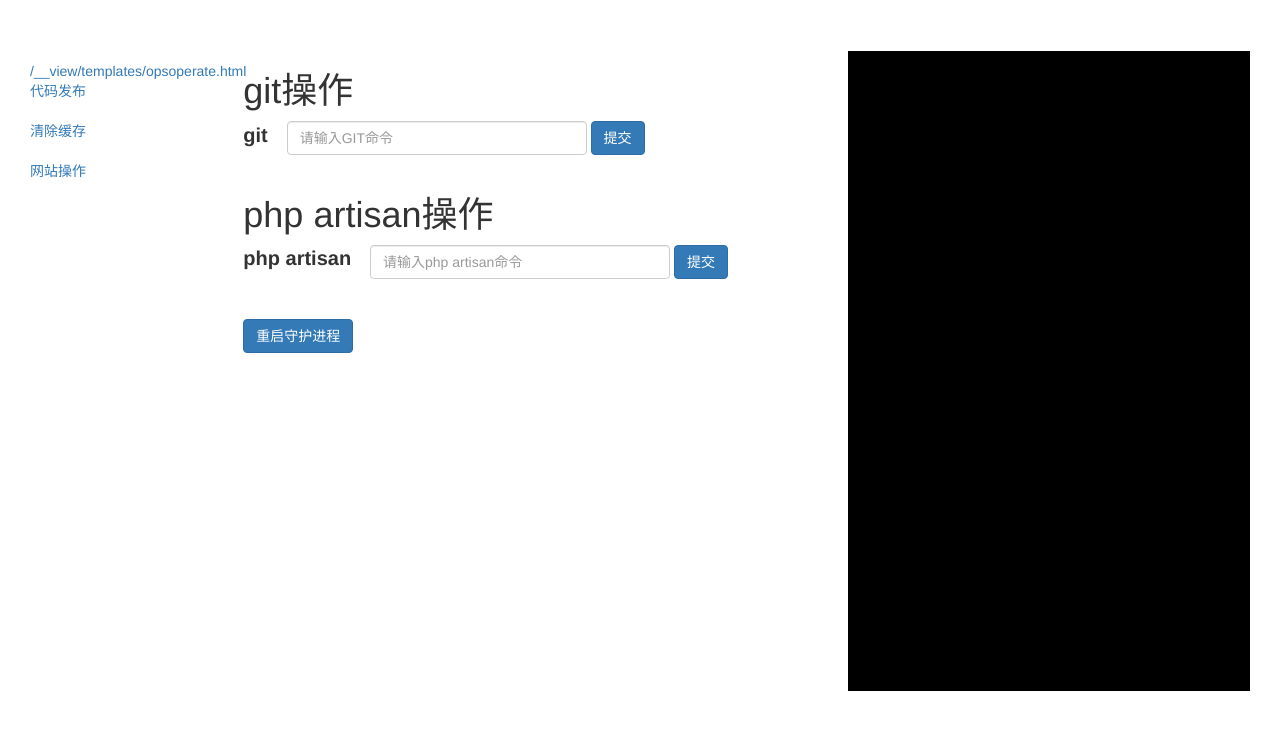
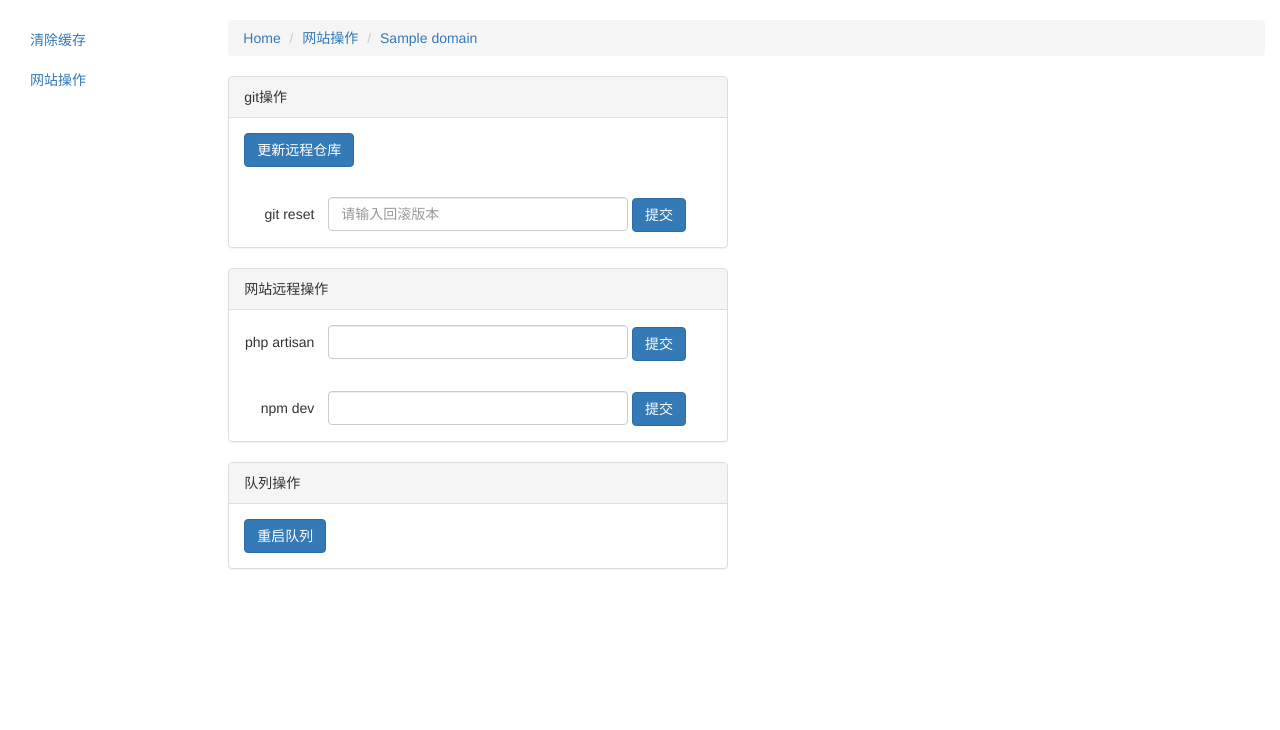
Before and after one commit to chuangchuangchuanga/Devops, a Django app: template templates/opsoperate.html in a window 1280 px wide. Shown: the part 52-782 px from the top of the page. Run offline with Django 3.2, Linux system fonts and the light colour scheme; the template is opened without the code that fills it: most values are stand-ins (such as "Sample title", 1, 10 or a date in 2020); parts of the project's set-up code (start-up, migrations or seed data) failed here and were passed over; some libraries are stand-ins or nearby versions.

Commit message:
no message

```diff
--- a/apps/ops/models.py
+++ b/apps/ops/models.py
@@ -8,6 +8,7 @@ class domain_to_server(models.Model):
     website_type = (
         (0, u"october"),
         (1, u"larval"),
+        (2, u"html")
     )
     Domain = models.CharField(max_length=50)
     Adderss = models.GenericIPAddressField()
--- a/templates/master/html.html
+++ b/templates/master/html.html
@@ -31,10 +31,11 @@
     </div>
   </div>
 </nav>
-<div style="clear:both;overflow: hidden; margin-top: 51px">
+
+<div class="container-fluid">
+    <div class="row">
         <div class="col-sm-3 col-md-2 sidebar" style="float:left;">
           <ul class="nav nav-sidebar">
-        <li {% if 'develop' in request.get_full_path %} class="active" {% endif %}><a href="/develop/">{{ request.get_full_path }} 代码发布</a></li>
             <li><a href="{% url 'searchdomain' %}">清除缓存</a></li>
             <li><a href="{% url 'opssearchdomain' %}">网站操作</a></li>
           </ul>
@@ -43,5 +44,7 @@
         {% block content %}{% endblock %}
         </div>
     </div>
+</div>
+
 </body>
 </html>
--- a/templates/opsoperate.html
+++ b/templates/opsoperate.html
@@ -1,114 +1,145 @@
 {% extends 'master/html.html' %}
 
 {% block content %}
+    <ol class="breadcrumb">
+    <li><a href="/">Home</a></li>
+    <li class="active"><a>网站操作</a></li>
+    <li class="active"><a>{{ info.Domain }}</a></li>
+</ol>
     <style>
         .searchBox{margin-bottom: 40px;}
-{#        #gitInput{display: inline-block;}#}
+        {#        #gitInput{display: inline-block;}#}
         .right{background-color: #000;padding: 20px;overflow-y: scroll;width: 100%;height: 100%;}
         .right .text-success{font-size: 16px;font-weight: 600;}
+        #alert_cover{
+            display: none;
+        }
+        #alert_cover .cover{
+            position: fixed;top: 0;
+            right:0;
+            width:40%;
+            height:100%;
+            background: #000;
+            opacity:.8;
+            z-index: 3;
+        }
+        #alert_cover .text{
+            position: fixed;
+            width:34%;
+            height:80vh;
+            right:3%;
+            overflow-y: scroll;
+            color: #fff;
+            font-size: 14px;
+            z-index: 4;
+        }
+        #alert_cover .text::-webkit-scrollbar {display:none}
+        .panel-body span{display: inline-block;width:80px;text-align: right;padding-right: 10px;}
     </style>
-    <div class="col-lg-7">
-        <h1>
-        git操作
-        </h1>
-        <div class="searchBox" >
-            <div class="form-inline">
-                <b style="font-size: 20px;padding-right: 15px;">git</b>
-                <input type="hidden" name="operate" value="git" >
-                <input type="text" name="command" id="gitInput"  class="form-control" style="width: 300px" placeholder="请输入GIT命令">
-                <button type="button" id="searchBtn" class="btn btn-primary">提交</button>
+    <div id="alert_cover">
+        <div class="cover"></div>
+        <div class="text"></div>
+    </div>
+    <div class="row">
+
+        <div class="col-md-9">
+            <div class="panel panel-default" style="width: 500px;">
+                <div class="panel-heading">git操作</div>
+                <div class="panel-body">
+                    <button  class="btn btn-primary" value="git"  id="git_pull" name="operate">更新远程仓库</button>
+                </div>
+                <div class="panel-body">
+                    <span>git reset</span> <input type="text" id="git_reset_hard_value" class="form-control" style="width: 300px;display: inline-block" placeholder="请输入回滚版本">
+                    <button class="btn btn-primary" id="git_reset">提交</button>
+                </div>
             </div>
         </div>
-        <h1>
-        php artisan操作
-        </h1>
-        <div class="searchBox" >
-            <div class="form-inline">
-                <b style="font-size: 20px;padding-right: 15px;">php artisan</b>
-                <input type="hidden" name="operate" value="php_artisan" >
-                <input type="text" name="command" id="php_artisan"  class="form-control" style="width: 300px" placeholder="请输入php artisan命令">
-                <button type="button" id="php_searchBtn" class="btn btn-primary">提交</button>
+
+        <div class="col-md-9">
+            <div class="panel panel-default" style="width: 500px;">
+                <div class="panel-heading">网站远程操作</div>
+                <div class="panel-body">
+                    <span>php artisan</span> <input type="text" class="form-control" style="width: 300px;display: inline-block" id="php_artisan_option_value">
+                    <button class="btn btn-primary" id="php_artisan_option" >提交</button>
+                </div>
+                <div class="panel-body">
+                    <span>npm dev</span> <input type="text" class="form-control" style="width: 300px;display: inline-block" id="npm_dev_option_value">
+                    <button class="btn btn-primary"   id="npm_dev_option">提交</button>
+                </div>
             </div>
         </div>
-        <div style="margin-bottom: 40px;">
-             <div class="form-inline">
-                <input type="hidden" name="operate" value="daemon" >
-                <button  type="submit" id="ops_operate" class="btn btn-primary">重启守护进程</button>
+
+        <div class="col-md-9">
+            <div class="panel panel-default" style="width: 500px;">
+                <div class="panel-heading">队列操作</div>
+                <div class="panel-body">
+                        <button  class="btn btn-primary" id="deamon_process_restart"> 重启队列</button>
+                </div>
             </div>
         </div>
     </div>
-    <div class="col-lg-5 rightBox" >
-        <div class="right">
-        </div>
-    </div>
+
     <script>
-        $(window).bind("load resize",function () {
-            $(".rightBox .right").height($(window).height()-200)
-        });
-        $("#searchBtn").bind("click",function () {
-            var that_ = this;
-            $(that_).attr("disabled","disabled");
+
+        function abc(id, dict) {
             $.ajax({
-                url:"/ops_operate/{{ info.id }}/",
-                data:{
-                    operate:"git",
-                    command:$("#gitInput").val(),
+                url:"/ops_operate/" + id+ "/" ,
+                data:dict,
+                type: "POST",
+                dataType:"json",
+                success:function (res) {
+                    if(res && res != undefined){
+                         $("#alert_cover").show().find(".text").html(res)
+                    }
                 },
-                type:"post",
-                dataType:"json",
-                success:function (data, textStatus) {
-                    $(that_).removeAttr("disabled")
-                    var nodeP = document.createElement("p");
-                    $(".right").append($(nodeP).addClass("text-success").html(data))
-                    console.log(data)
-                },
-                error:function (a,b) {
-                    console.log("error")
+                error:function (a, b) {
+                    console.log(b)
                 }
             })
+        }
+
+        $("#git_pull").bind("click",function () {
+            var dict = {
+                operate:'git_pull',
+            };
+            abc({{ info.id }}, dict);
         })
-        $("#ops_operate").bind("click",function () {
-            var that_ = this;
-            $(that_).attr("disabled","disabled");
-                $.ajax({
-                    url:"/ops_operate/{{ info.id }}/",
-                    data:{
-                        operate:"deamon",
-                    },
-                    type:"post",
-                    dataType:"json",
-                    success:function (data, textStatus) {
-                    $(that_).removeAttr("disabled")
-                        var nodeP = document.createElement("p");
-                        $(".right").append($(nodeP).addClass("text-success").html(data))
-                        console.log(data)
-                    },
-                    error:function (a,b) {
-                        console.log("error")
-                    }
-                })
-            })
-        $("#php_searchBtn").bind("click",function () {
-            var that_ = this;
-            $(that_).attr("disabled","disabled");
-                $.ajax({
-                    url:"/ops_operate/{{ info.id }}/",
-                    data:{
-                        operate:"php_artisan",
-                        command:$("#php_artisan").val(),
-                    },
-                    type:"post",
-                    dataType:"json",
-                    success:function (data, textStatus) {
-                    $(that_).removeAttr("disabled")
-                        var nodeP = document.createElement("p");
-                        $(".right").append($(nodeP).addClass("text-success").html(data))
-                        console.log(data)
-                    },
-                    error:function (a,b) {
-                        console.log("error")
-                    }
-                })
-            })
+
+        $('#git_reset').bind("click", function () {
+            var git_reset_hard_value = $('#git_reset_hard_value').val();
+            var dict = {
+                operate:'git_reset_hard',
+                hard_code:git_reset_hard_value
+            };
+            abc({{ info.id }}, dict)
+        })
+
+        $('#php_artisan_option').bind("click", function () {
+            var php_artisan_option_value = $('#php_artisan_option_value').val();
+            var dict = {
+                operate:'php_artisan_option',
+                artisan_code:php_artisan_option_value
+            };
+            abc({{ info.id }}, dict)
+        })
+
+        $('#npm_dev_option').bind("click", function () {
+            var npm_dev_option_value = $('#npm_dev_option_value').val();
+            var dict = {
+                operate:'npm_dev_option',
+                npm_code:npm_dev_option_value
+            };
+            abc({{ info.id }}, dict)
+        })
+
+        $('#deamon_process_restart').bind('click', function () {
+            var dict = {
+                operate:'deamon_process_restart',
+            }
+            abc({{ info.id }}, dict)
+        })
+        $("#alert_cover").click(function () {
+            $("#alert_cover").hide()
+        })
     </script>
 {% endblock %}
```
Also changed, not shown: apps/ops/tools.py (+63 -15 lines), apps/ops/views.py (+31 -11 lines), templates/opsoperate_back.html (added, +114 -0 lines). Lines whose indentation alone changed are shown as unchanged.
